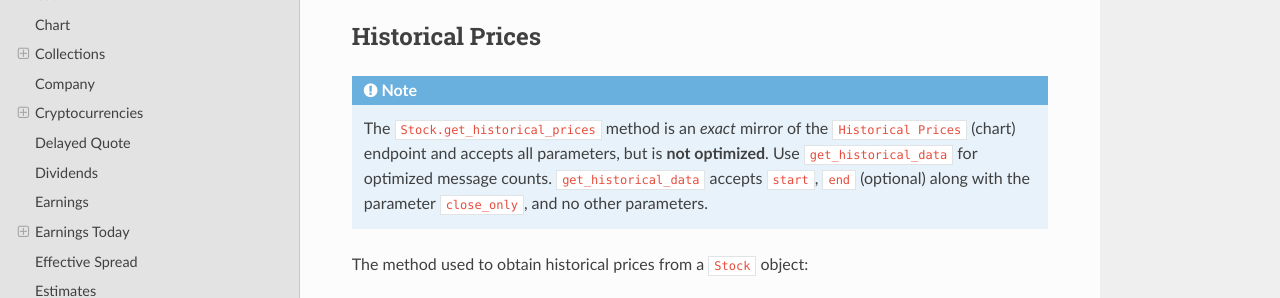
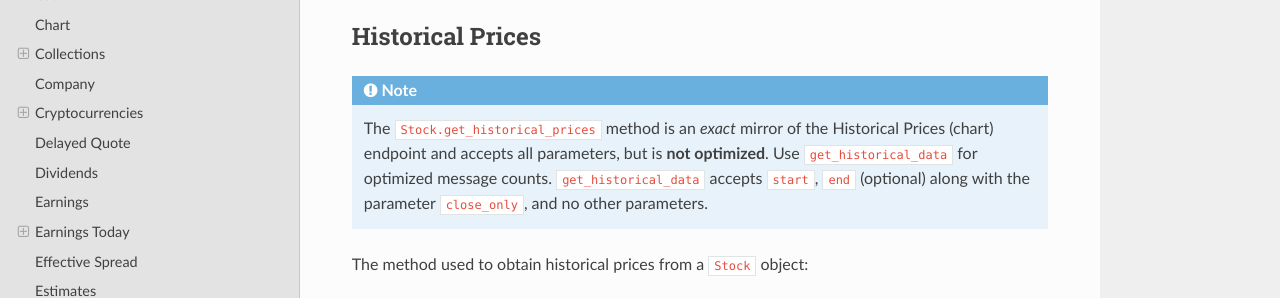
Before and after one commit to addisonlynch/iexfinance, a Sphinx documentation site: the page built from docs/source/stocks.rst, in a window 1280 px wide and 900 px high, scrolled down 6615 px, cut to the strip 139-437 px from the top of the window. Built offline with Sphinx 7.4.7 and the Read the Docs theme 2.0.0, drawn with Linux system fonts in a browser that asks for light colours.

Commit message:
Documentation updates

```diff
--- a/docs/source/stocks.rst
+++ b/docs/source/stocks.rst
@@ -339,7 +339,7 @@ Historical Prices
 -----------------
 
 .. note:: The ``Stock.get_historical_prices`` method is an *exact* mirror of
-          the ``Historical Prices`` (chart) endpoint and accepts all
+          the Historical Prices (chart) endpoint and accepts all
           parameters, but is **not optimized**. Use ``get_historical_data`` for
           optimized message counts. ``get_historical_data`` accepts ``start``,
           ``end`` (optional) along with the parameter ``close_only``, and no
```
